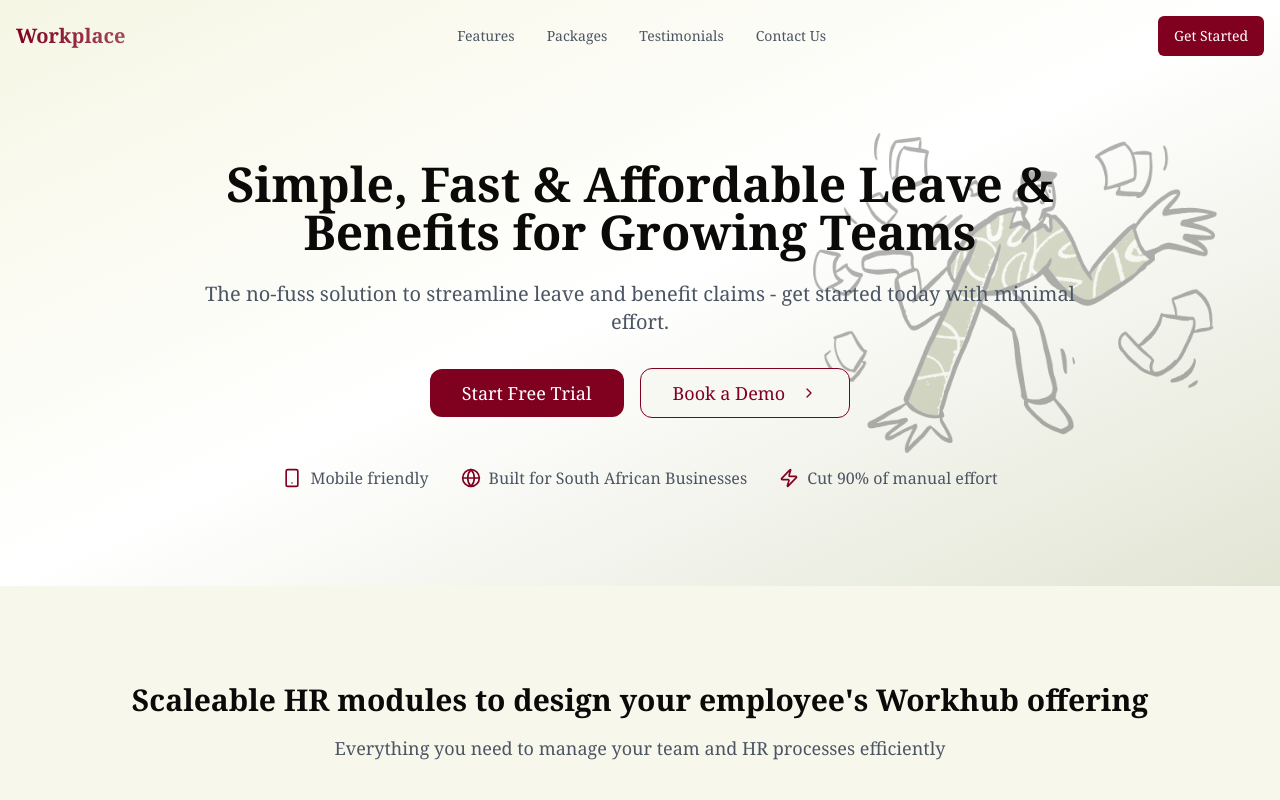
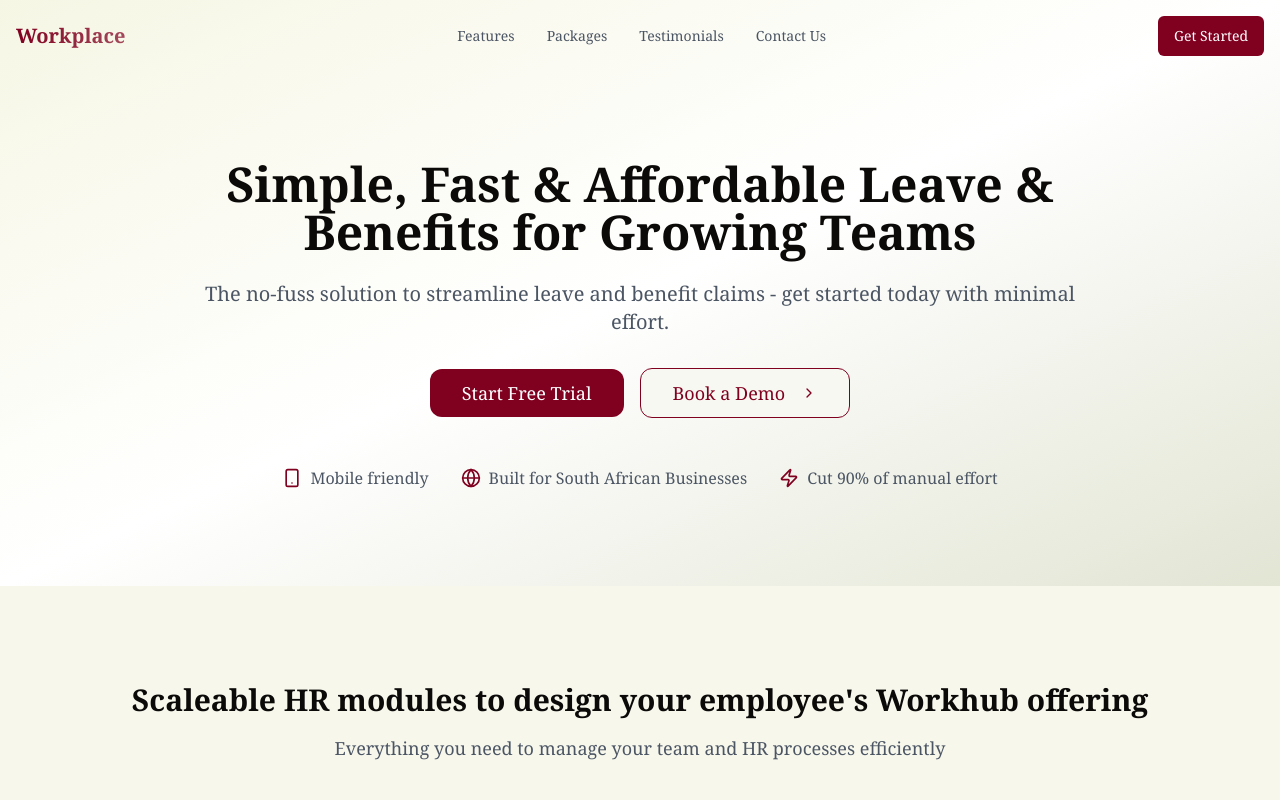
Before and after one commit to DennisCharlesWilliams/workplace-3f85ba4f, a React (Vite) app: page / in a window 1280 px wide. Shown: the top 800 px of the page. Built offline with nearby package versions, Linux system fonts and the light colour scheme.

Commit message:
Revert illustration removal
This commit reverts the removal of the illustration from the website.

```diff
--- a/src/pages/Index.tsx
+++ b/src/pages/Index.tsx
@@ -103,13 +103,6 @@ const Index = () => {
       <section className="pt-32 pb-16 px-4 md:pt-40 md:pb-24 relative overflow-hidden">
         <div className="absolute inset-0 z-0 overflow-hidden">
           <div className="absolute top-0 left-0 w-full h-full bg-gradient-to-br from-workplace-beige/60 via-white to-workplace-khaki/20"></div>
-          <div className="absolute right-0 md:right-10 top-1/2 transform -translate-y-1/2 opacity-20 md:opacity-30 w-full md:w-1/3 h-auto">
-            <img
-              src="/lovable-uploads/52e42430-83f2-40b7-b85f-ab0ae3c3cc3c.png"
-              alt="Person dealing with paperwork"
-              className="w-full h-auto"
-            />
-          </div>
         </div>
         <div className="container mx-auto relative z-10">
           <div className="max-w-4xl mx-auto text-center">
```
